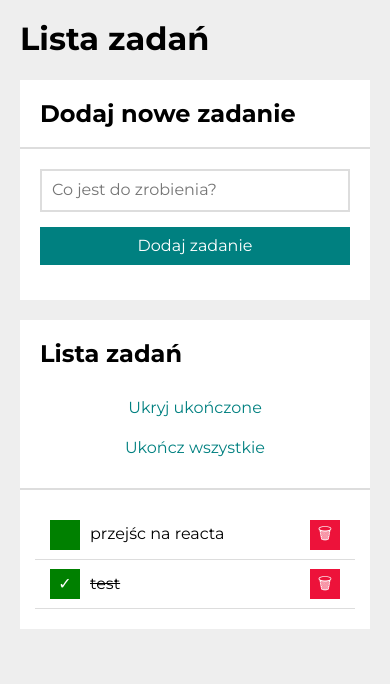
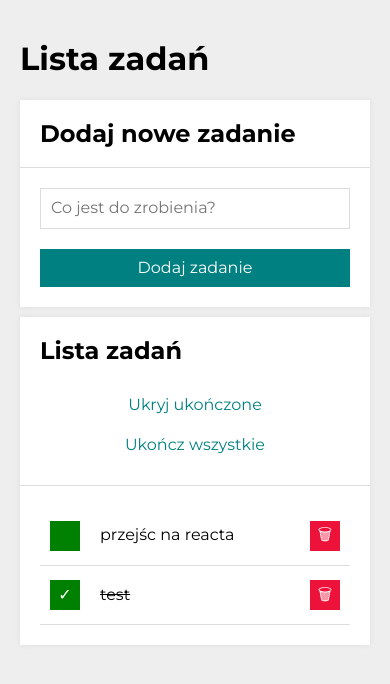
Before and after one commit to krystian-kazmierczak/todo-list-react, a React (Create React App) app: page / in a window 390 px wide. Shown: the top 684 px of the page. Built offline with nearby package versions, Linux system fonts and the light colour scheme.

Commit message:
css refactoring

```diff
--- a/src/Buttons/index.js
+++ b/src/Buttons/index.js
@@ -1,18 +1,18 @@
 import "./style.css";
 
-const Buttons = (props) =>
-  props.tasks.length > 0 && (
-    <div className="section__buttons">
-      <button className="section__button">
-        {props.hideDoneTasks ? "Pokaż" : "Ukryj"} ukończone
+const Buttons = ({tasks, hideDoneTasks}) => (
+  tasks.length > 0 && (
+    <div className="buttons">
+      <button className="buttons__button">
+        {hideDoneTasks ? "Pokaż" : "Ukryj"} ukończone
       </button>
       <button
-        className="section__button"
-        disabled={props.tasks.every(({ done }) => done)}
+        className="buttons__button"
+        disabled={tasks.every(({ done }) => done)}
       >
         Ukończ wszystkie
       </button>
     </div>
-  );
-
+  )
+)
 export default Buttons;
--- a/src/Buttons/style.css
+++ b/src/Buttons/style.css
@@ -1,9 +1,9 @@
-.section__buttons {
+.buttons {
   display: flex;
   flex-wrap: wrap;
 }
 
-  .section__button {
+.buttons__button {
   background-color: transparent;
   color: teal;
   border: none;
@@ -13,20 +13,20 @@
 }
 
 @media (max-width: 767px) {
-    .section__button {
+  .buttons__button {
     flex-basis: 100%;
     margin: 10px;
   }
 }
 
-  .section__button:hover {
+.buttons__button:hover {
   color: hsl(180, 100%, 30%);
 }
 
-  .section__button:active {
+.buttons__button:active {
   color: hsl(180, 100%, 35%);
 }
 
-  .section__button:disabled {
+.buttons__button:disabled {
   color: #ccc;
 }
--- a/src/Container/index.js
+++ b/src/Container/index.js
@@ -1,5 +1,5 @@
 import "./style.css";
 
-const Container = (props) => <main className="main">{props.children}</main>;
+const Container = ({children}) => <main className="container">{children}</main>;
 
 export default Container;
--- a/src/Container/style.css
+++ b/src/Container/style.css
@@ -1,4 +1,5 @@
-.main {
-    margin: 0 auto;
-    max-width: 900px;
-  }
+.container {
+  max-width: 900px;
+  padding: 20px;
+  margin: 0 auto;
+}
--- a/src/Form/style.css
+++ b/src/Form/style.css
@@ -1,8 +1,7 @@
 .form {
   display: grid;
   grid-template-columns: 1fr auto;
-    background-color: white;
-    padding: 20px;
+  grid-gap: 20px;
 }
 
 @media (max-width: 767px) {
@@ -12,30 +11,22 @@
 }
 
 .form__input {
-    border: 2px solid #ddd;
+  border: 1px solid #ddd;
   padding: 10px;
 }
 
 .form__button {
-    background-color: teal;
+  padding: 10px;
+  background-color: hsl(180, 100%, 25%);
   color: white;
   border: none;
-    padding: 10px 15px;
-    margin-left: 15px;
   transition: 0.2s;
   cursor: pointer;
 }
 
-  @media (max-width: 767px) {
-    .form__button {
-      width: 100%;
-      margin: 15px 0;
-    }
-  }
-
 .form__button:hover {
   background-color: hsl(180, 100%, 30%);
-    transform: scale(1.2);
+  transform: scale(1.1);
 }
 
 .form__button:active {
--- a/src/Header/index.js
+++ b/src/Header/index.js
@@ -1,8 +1,6 @@
-import "./style.css";
-
-const Header = (props) => (
+const Header = ({title}) => (
   <header className="header">
-    <h1>{props.title}</h1>
+    <h1>{title}</h1>
   </header>
 );
 
--- a/src/Header/style.css
+++ /dev/null
@@ -1,3 +0,0 @@
-.header {
-    margin: 20px;
-  }
--- a/src/Section/index.js
+++ b/src/Section/index.js
@@ -1,12 +1,14 @@
 import "./style.css";
 
-const Section = (props) => (
+const Section = ({title, body, extraContent}) => (
   <section className="section">
-    <div className="section__box">
-      <h2 className="section__title">{props.title}</h2>
-      {props.extraContent}
+    <header className="section__header">
+      <h2 className="section__title">{title}</h2>
+      {extraContent}
+    </header>
+    <div className="section__body">
+    {body}
     </div>
-    {props.body}
   </section>
 );
 
--- a/src/Section/style.css
+++ b/src/Section/style.css
@@ -1,29 +1,30 @@
 .section {
-    margin: 20px;
-    background-color: white;
+  margin: 10px 0;
+  background: white;
+  box-shadow: 0 0 5px #ddd;
 }
 
-  .section__header {
+.section__body {
   padding: 20px;
-    border-bottom: 2px solid #ddd;
 }
 
 .section__title {
   margin: 0;
 }
 
-  .section__box {
+.section__header {
   display: grid;
   grid-template-columns: auto auto;
   grid-gap: 20px;
   justify-content: space-between;
   align-items: center;
   padding: 20px;
-    border-bottom: 2px solid #ddd;
+  margin: 0;
+  border-bottom: 1px solid #ddd;
 }
 
 @media (max-width: 767px) {
-    .section__box {
+  .section__header {
     grid-template-columns: 1fr;
   }
 }
--- a/src/Tasks/index.js
+++ b/src/Tasks/index.js
@@ -1,25 +1,25 @@
 import "./style.css";
 
-const Tasks = (props) => (
-  <ul className="list">
-    {props.tasks.map((task) => (
+const Tasks = ({tasks, hideDoneTasks}) => (
+  <ul className="task">
+    {tasks.map((task) => (
       <li
         key={task.id}
-        className={`list__item${
-          task.done && props.hideDoneTasks ? " list__item--hidden" : ""
+        className={`task__item${
+          task.done && hideDoneTasks ? " task__item--hidden" : ""
         }`}
       >
-        <button className="list__button list__button--done">
+        <button className="task__button task__button--done">
           {task.done ? "✓" : ""}
         </button>
         <span
-          className={`list__taskContent${
-            task.done ? " list__taskContent--done" : ""
+          className={`task__taskContent${
+            task.done ? " task__taskContent--done" : ""
           }`}
         >
           {task.content}
         </span>
-        <button className="list__button list__button--remove">🗑</button>
+        <button className="task__button task__button--remove">🗑</button>
       </li>
     ))}
   </ul>
--- a/src/Tasks/style.css
+++ b/src/Tasks/style.css
@@ -1,61 +1,123 @@
-.list {
+.task {
   list-style-type: none;
-    padding: 20px 15px;
+  padding: 0;
   margin: 0;
-    background-color: white;
 }
 
-  .list__item {
+.task__item {
   display: grid;
   grid-template-columns: auto 1fr auto;
+  grid-gap: 20px;
   align-items: center;
+  padding: 10px;
   border-bottom: 1px solid #ddd;
-    padding: 5px;
 }
 
-  .list__item--hidden {
+.task__item--hidden {
   display: none;
 }
 
-  .list__taskContent {
+.task__taskContent {
   padding: 10px 0;
   word-break: break-all;
 }
 
-  .list__taskContent--done {
+.task__taskContent--done {
   text-decoration: line-through;
 }
 
-  .list__button {
+.task__button {
   width: 30px;
   height: 30px;
   color: white;
-    margin: 0 10px;
   border: none;
+  padding: 0;
   cursor: pointer;
   transition: background 0.5s;
 }
 
-  .list__button--done {
+.task__button--done {
   background-color: hsl(120, 100%, 25%);
 }
 
-  .list__button--done:hover {
+.task__button--done:hover {
   background-color: hsl(120, 100%, 30%);
 }
 
-  .list__button--done:active {
+.task__button--done:active {
   background-color: hsl(120, 100%, 35%);
 }
 
-  .list__button--remove {
+.task {
+  list-style-type: none;
+  padding: 0;
+  margin: 0;
+}
+
+.task__item {
+  display: grid;
+  grid-template-columns: auto 1fr auto;
+  grid-gap: 20px;
+  align-items: center;
+  padding: 10px;
+  border-bottom: 1px solid #ddd;
+}
+
+.task__item--hidden {
+  display: none;
+}
+
+.task__taskContent {
+  padding: 10px 0;
+  word-break: break-all;
+}
+
+.task__taskContent--done {
+  text-decoration: line-through;
+}
+
+.task__button {
+  width: 30px;
+  height: 30px;
+  color: white;
+  border: none;
+  padding: 0;
+  cursor: pointer;
+  transition: background 0.5s;
+}
+
+.task__button--done {
+  background-color: hsl(120, 100%, 25%);
+}
+
+.task__button--done:hover {
+  background-color: hsl(120, 100%, 30%);
+}
+
+.task__button--done:active {
+  background-color: hsl(120, 100%, 35%);
+}
+
+.task__button--remove {
   background-color: hsl(349, 86%, 50%);
 }
 
-  .list__button--remove:hover {
+.task__button--remove:hover {
   background-color: hsl(349, 86%, 55%);
 }
 
-  .list__button--remove:active {
+.task__button--remove:active {
   background-color: hsl(349, 86%, 60%);
 }
+
+.task__button--remove {
+  background-color: hsl(349, 86%, 50%);
+}
+
+.task__button--remove:hover {
+  background-color: hsl(349, 86%, 55%);
+}
+
+.task__button--remove:active {
+  background-color: hsl(349, 86%, 60%);
+}
--- a/src/index.css
+++ b/src/index.css
@@ -2,9 +2,7 @@ html {
   box-sizing: border-box;
 }
 
-*,
-::after,
-::before {
+*, ::after, ::before {
   box-sizing: inherit;
 }
 
```
Lines whose indentation alone changed are shown as unchanged.
